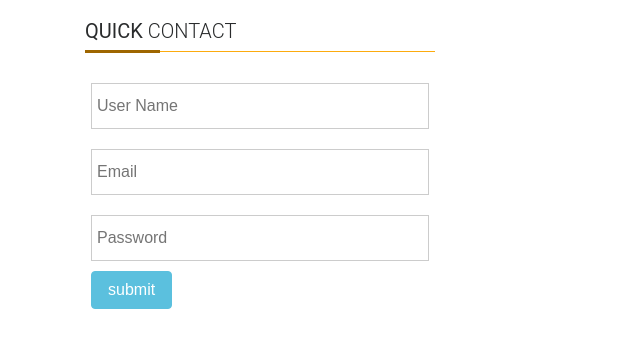
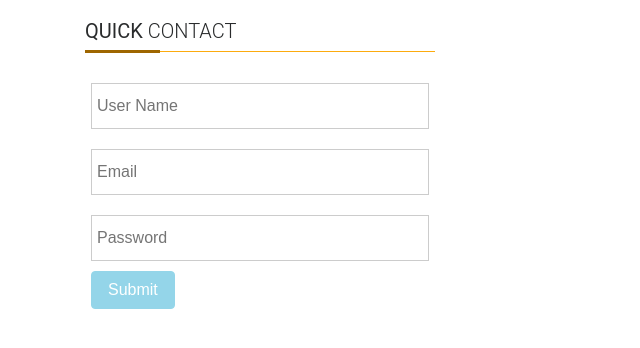
Before and after one commit to OmkarJadhav21/Angular_Forms, an Angular app: page / in a window 1280 px wide. Shown: the top 348 px of the page, without its empty margins (0-640 px from the left). Built offline with nearby package versions, Linux system fonts and the light colour scheme.

Commit message:
Validating form

```diff
--- a/src/app/form/template-driven/template-driven.component.html
+++ b/src/app/form/template-driven/template-driven.component.html
@@ -10,6 +10,7 @@
               placeholder="User Name"
               class="txt"
               name="usNm"
+              required=""
               [(ngModel)]="frmData.usNm">
 
             <input
@@ -17,6 +18,7 @@
               placeholder="Email"
               class="txt"
               name="eml"
+              required=""
               [(ngModel)]="frmData.eml">
 
             <input
@@ -24,13 +26,15 @@
               placeholder="Password"
               class="txt"
               name="pass"
+              required=""
               [(ngModel)]="frmData.pass">
 
             <input
-              type="submit"
-              value="submit"
+              type="Submit"
+              value="Submit"
               name="submit"
               class="btn btn-info"
+              [disabled]="!myFrm.valid"
               >
           </form>
         </div>
--- a/src/app/form/template-driven/template-driven.component.ts
+++ b/src/app/form/template-driven/template-driven.component.ts
@@ -18,6 +18,8 @@ frmData={
   }
   onSubmit(myFrm?:NgForm){
 // console.log(myFrm.form.value);       //first way to read data of form at console
-console.log(this.frmData);           //Second way to read data of form at console
+// console.log(this.frmData);           //Second way to read data of form at console
+console.log(myFrm.form);
+
   }
 }
```
